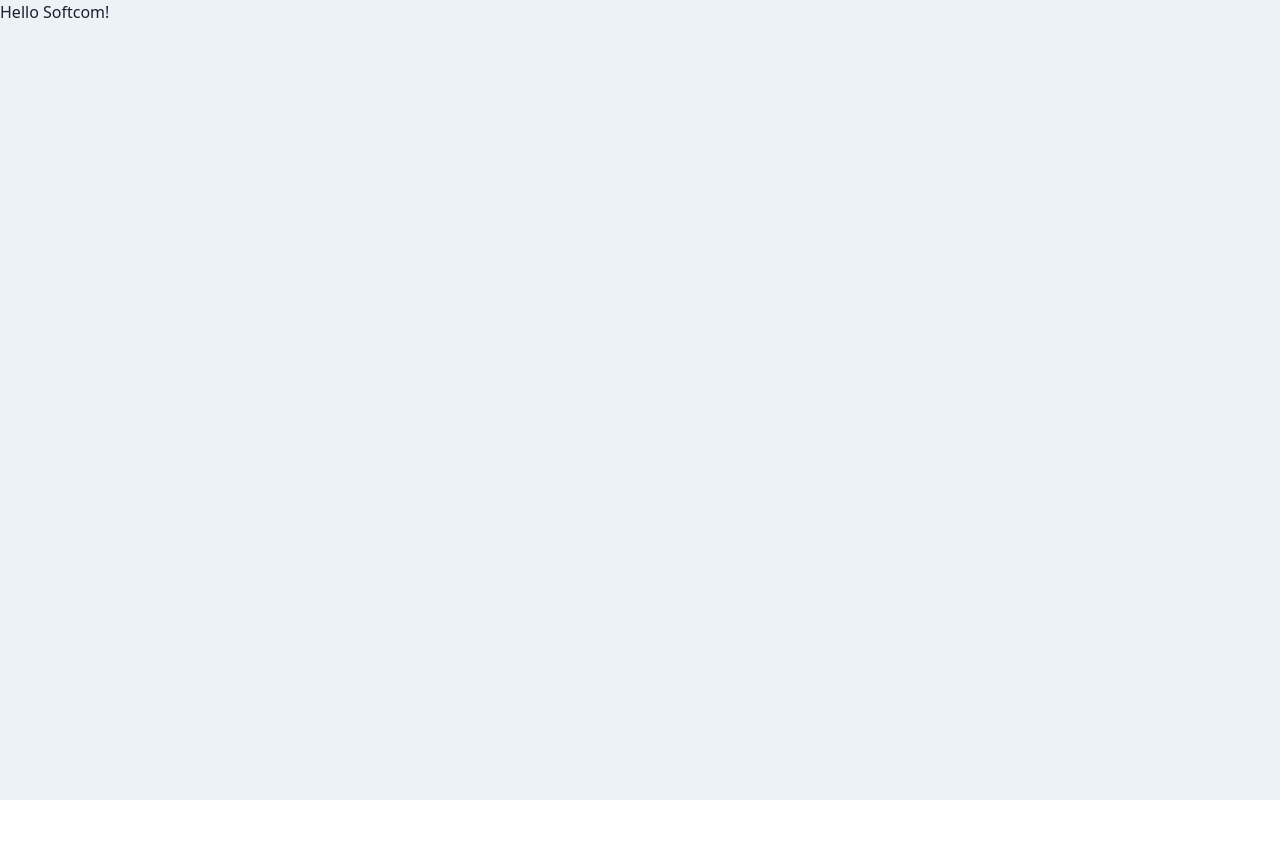
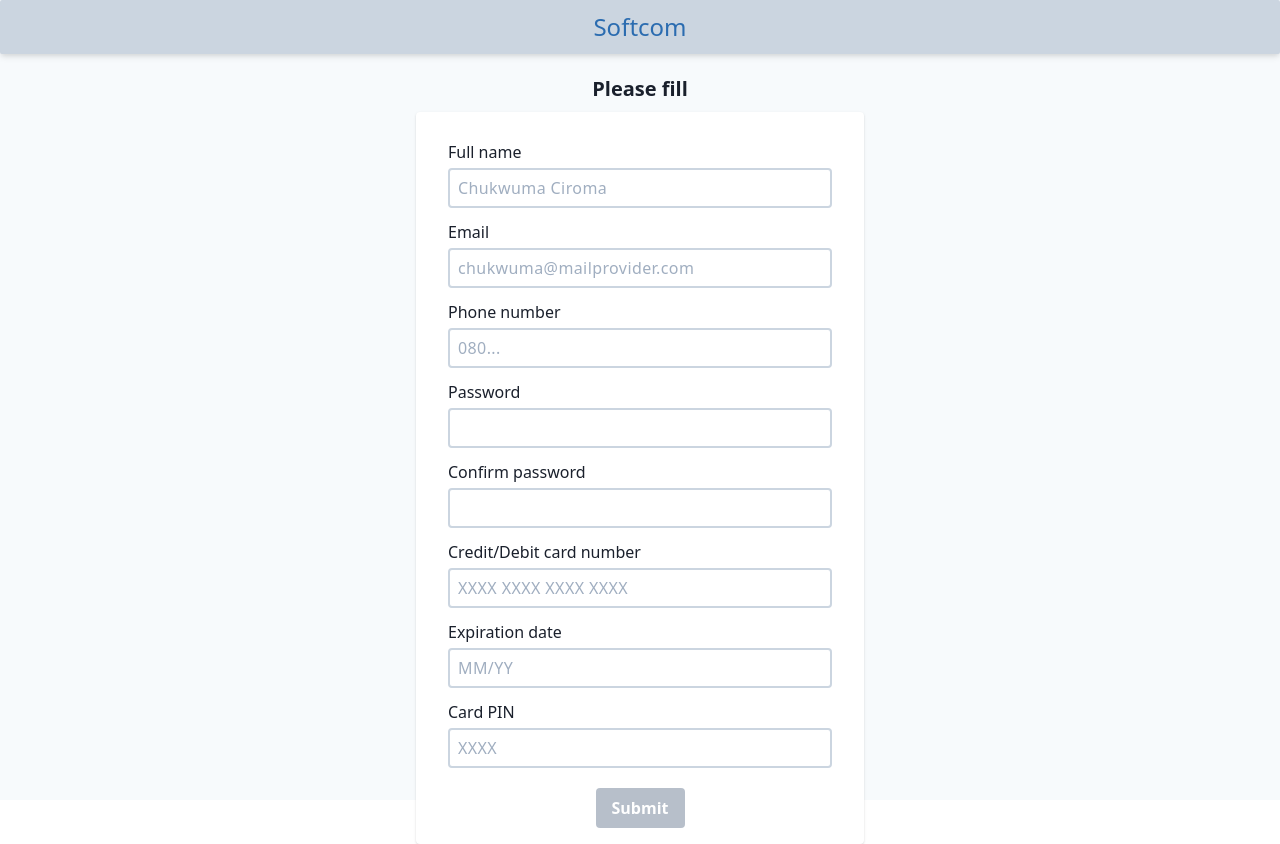
Before and after one commit to CodePapi/soft-form, a React (Create React App) app: page / in a window 1280 px wide. Before the commit the page ends 800 px from the top, so only its background shows below. Built offline with nearby package versions, Linux system fonts and the light colour scheme.

Commit message:
feat: setup basic form

```diff
--- a/src/App.js
+++ b/src/App.js
@@ -1,9 +1,10 @@
+import Form from "./Form";
 import "./tailwind.build.css";
 
 function App() {
   return (
-    <div className="antialiased text-gray-900 bg-gray-200 h-screen w-screen">
-      Hello Softcom!
+    <div className="antialiased text-gray-900 bg-gray-100 h-screen">
+      <Form />
     </div>
   );
 }
--- /dev/null
+++ b/src/Form.js
@@ -0,0 +1,192 @@
+import { useState, useEffect } from "react";
+import Header from "./Header";
+
+const Form = () => {
+  const [fullName, setFullName] = useState("");
+  const [email, setEmail] = useState("");
+  const [phone, setPhone] = useState("");
+  const [password, setPassword] = useState("");
+  const [confPassword, setConfPassword] = useState("");
+  const [cardNumber, setCardNumber] = useState("");
+  const [cardExpirDate, setCardExpirDate] = useState("");
+  const [cardPin, setCardPin] = useState("");
+  const [isFormValid, setIsFormValid] = useState(false);
+
+  useEffect(() => {
+    // return () => {
+    //   effect
+    // };
+  }, [
+    fullName,
+    email,
+    phone,
+    password,
+    confPassword,
+    cardNumber,
+    cardExpirDate,
+    cardPin,
+    isFormValid,
+  ]);
+
+  return (
+    <>
+      <Header />
+      <div className="w-full sm:max-w-sm md:max-w-md mt-5 mx-auto">
+        <h2 className="text-xl font-semibold text-center mb-2">Please fill</h2>
+        <form className="bg-white shadow rounded px-8 pt-6 pb-4 mb-2">
+          <div>
+            <label
+              className="block text-gray-900 font-medium my-1"
+              htmlFor="name"
+            >
+              Full name
+            </label>
+            <input
+              className="tracking-wide appearance-none outline-none border-2 rounded w-full p-2 text-gray-900 leading-tight border-gray-400 focus:border-gray-600"
+              type="text"
+              placeholder="Chukwuma Ciroma"
+              minLength="2"
+              id="fullName"
+              value={fullName}
+              onChange={(ev) => setFullName(ev.target.value)}
+              onBlur={(ev) => setFullName(ev.target.value)}
+            />
+          </div>
+          <div className="mt-3">
+            <label
+              className="block text-gray-900 font-medium my-1"
+              htmlFor="email"
+            >
+              Email
+            </label>
+            <input
+              className="tracking-wide appearance-none outline-none border-2 rounded w-full p-2 text-gray-900 leading-tight border-gray-400 focus:border-gray-600"
+              type="email"
+              placeholder="chukwuma@mailprovider.com"
+              id="email"
+              value={email}
+              onChange={(ev) => setEmail(ev.target.value)}
+              onBlur={(ev) => setEmail(ev.target.value)}
+            />
+          </div>
+          <div className="mt-3">
+            <label
+              className="block text-gray-900 font-medium my-1"
+              htmlFor="phone"
+            >
+              Phone number
+            </label>
+            <input
+              className="tracking-wide appearance-none outline-none border-2 rounded w-full p-2 text-gray-900 leading-tight border-gray-400 focus:border-gray-600"
+              type="tel"
+              placeholder="080..."
+              id="phone"
+              value={phone}
+              onChange={(ev) => setPhone(ev.target.value)}
+              onBlur={(ev) => setPhone(ev.target.value)}
+            />
+          </div>
+          <div className="mt-3">
+            <label
+              className="block text-gray-900 font-medium my-1"
+              htmlFor="password"
+            >
+              Password
+            </label>
+            <input
+              className="tracking-wide appearance-none outline-none border-2 rounded w-full p-2 text-gray-900 leading-tight border-gray-400 focus:border-gray-600"
+              minLength="6"
+              type="password"
+              id="password"
+              value={password}
+              onChange={(ev) => setPassword(ev.target.value)}
+              onBlur={(ev) => setPassword(ev.target.value)}
+            />
+          </div>
+          <div className="mt-3">
+            <label
+              className="block text-gray-900 font-medium my-1"
+              htmlFor="confPassword"
+            >
+              Confirm password
+            </label>
+            <input
+              className="tracking-wide appearance-none outline-none border-2 rounded w-full p-2 text-gray-900 leading-tight border-gray-400 focus:border-gray-600"
+              type="password"
+              id="confPassword"
+              value={confPassword}
+              onChange={(ev) => setConfPassword(ev.target.value)}
+              onBlur={(ev) => setConfPassword(ev.target.value)}
+            />
+          </div>
+          <div className="mt-3">
+            <label
+              className="block text-gray-900 font-medium my-1"
+              htmlFor="cardNumber"
+            >
+              Credit/Debit card number
+            </label>
+            <input
+              className="tracking-wide appearance-none outline-none border-2 rounded w-full p-2 text-gray-900 leading-tight border-gray-400 focus:border-gray-600"
+              type="text"
+              placeholder="XXXX XXXX XXXX XXXX"
+              id="cardNumber"
+              value={cardNumber}
+              onChange={(ev) => setCardNumber(ev.target.value)}
+              onBlur={(ev) => setCardNumber(ev.target.value)}
+            />
+          </div>
+          <div className="mt-3">
+            <label
+              className="block text-gray-900 font-medium my-1"
+              htmlFor="cardExpirDate"
+            >
+              Expiration date
+            </label>
+            <input
+              className="tracking-wide appearance-none outline-none border-2 rounded w-full p-2 text-gray-900 leading-tight border-gray-400 focus:border-gray-600"
+              type="text"
+              placeholder="MM/YY"
+              id="cardExpirDate"
+              value={cardExpirDate}
+              onChange={(ev) => setCardExpirDate(ev.target.value)}
+              onBlur={(ev) => setCardExpirDate(ev.target.value)}
+            />
+          </div>
+          <div className="mt-3">
+            <label
+              className="block text-gray-900 font-medium my-1"
+              htmlFor="cardPin"
+            >
+              Card PIN
+            </label>
+            <input
+              className="tracking-wide appearance-none outline-none border-2 rounded w-full p-2 text-gray-900 leading-tight border-gray-400 focus:border-gray-600"
+              type="password"
+              placeholder="XXXX"
+              id="cardPin"
+              value={cardPin}
+              onChange={(ev) => setCardPin(ev.target.value)}
+              onBlur={(ev) => setCardPin(ev.target.value)}
+            />
+          </div>
+          <div className="flex items-center justify-center mt-5">
+            <button
+              onClick={() => console.log(1)}
+              disabled={isFormValid}
+              className={`${
+                isFormValid
+                  ? "opacity-100 bg-blue-500 hover:bg-blue-700"
+                  : "cursor-not-allowed opacity-50 bg-gray-600"
+              }  text-white font-bold py-2 px-4 rounded`}
+            >
+              Submit
+            </button>
+          </div>
+        </form>
+      </div>
+    </>
+  );
+};
+
+export default Form;
--- /dev/null
+++ b/src/Header.js
@@ -0,0 +1,9 @@
+const Header = () => {
+  return (
+    <div className=" container mx-auto p-3 rounded-sm shadow-md bg-gray-400 text-center ">
+      <h1 className="text-2xl text-blue-700 leading-tight">Softcom</h1>
+    </div>
+  );
+};
+
+export default Header;
```
Also changed, not shown: src/validators.js (added).
